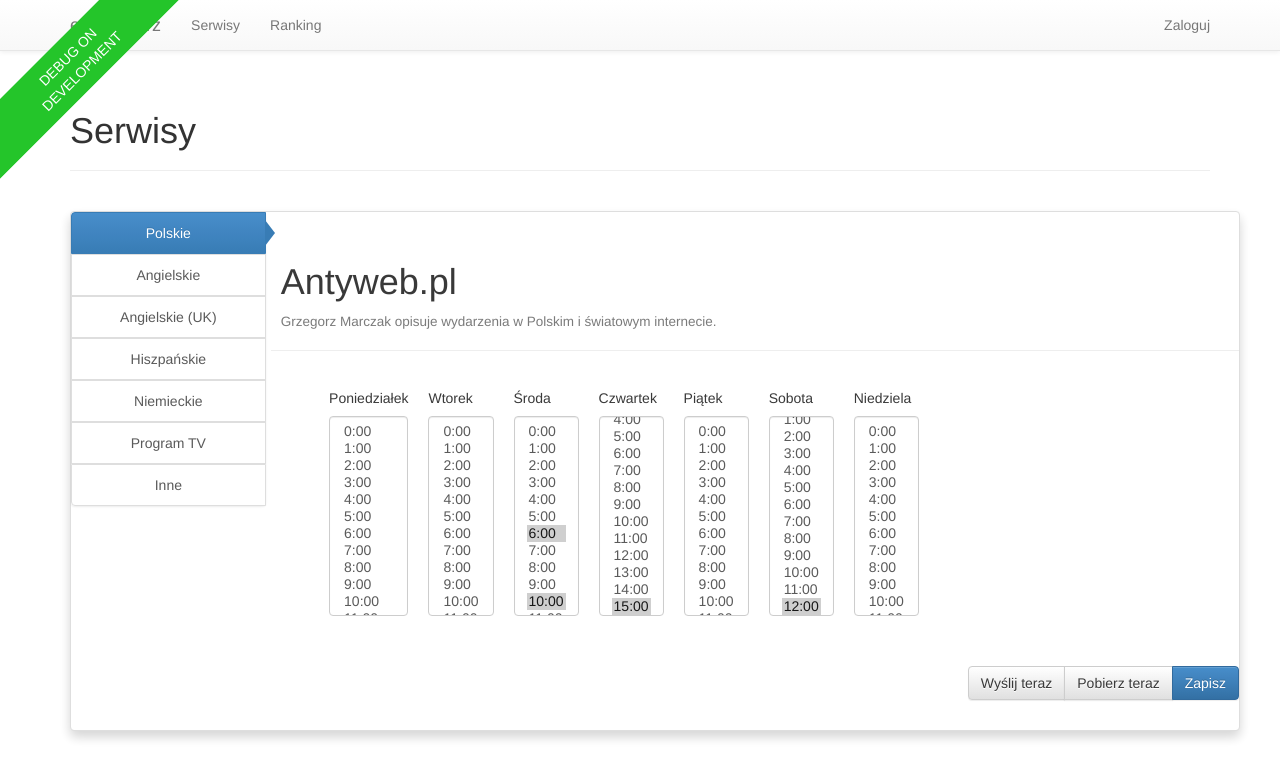
After one commit to SpisTresci/eGazeciarz, a Django app: page /services/1/ in a window 1280 px wide. The commit adds this page. Shown: the top 779 px of the page. Run offline with Django 3.2, Linux system fonts and the light colour scheme; parts of the project's set-up code (start-up, migrations or seed data) failed here and were passed over; some libraries are stand-ins or nearby versions.

Commit message:
WIP: T637_servis_page, dynamicly loaded detail service page

```diff
--- a/egazeciarz/egazeciarz/static/css/services.css
+++ b/egazeciarz/egazeciarz/static/css/services.css
@@ -75,17 +75,30 @@
     max-height: 300px;
 }
 
-
-.week label:first-child {
-    margin-left: 10px;
+.row .page-header {
+    padding-left: 10px;
 }
 
-.week .btn-group {
-    /*float: right;*/
-    padding: 30px 0 30px 0;
+.week {
+    width: 90%;
+    margin: 10px auto;
+}
+
+.week .day_column_container{
+    float: left;
+    padding: 10px;
+}
+
+form .btn-group {
+    float: right;
+    margin: 30px auto;
 }
 
 .week select {
     max-width: 120px;
-    min-height: 250px;
+    min-height: 200px;
 }
+
+.clearfix{
+    clear:  both;
+}
--- a/egazeciarz/services/models.py
+++ b/egazeciarz/services/models.py
@@ -82,6 +82,7 @@
 class Service(models.Model):
     name = models.CharField(max_length=100)
     status = models.BooleanField(default=False)
+    # TODO: add description for each Service
 
     def __str__(self):
         return self.name
--- a/egazeciarz/services/templates/services/detail.html
+++ b/egazeciarz/services/templates/services/detail.html
@@ -1,14 +1,7 @@
-{% extends "base.html" %}
+{% extends 'services/service_base.html' %}
 
-{% block title %}eGazeciarz - Szczegóły serwisu{% endblock title %}
+{% block title %}eGazeciarz - {{ name }}{% endblock title %}
 
-{% block body %}
-    <h1> {{ service.name }} </h1>
-    <form action="{% url 'services:save' service.id %}" method="post">
-    {% csrf_token %}
-        <label>
-            <input type="checkbox" name="status" {% if service.status %} checked {% endif %} value="{{ service.status }}"/>
-        </label>
-        <input type="submit" value="Zapisuj">
-    </form>
-{% endblock body %}
+{% block inner_content %}
+    {% include "services/service_page_view.html" %}
+{% endblock inner_content %}
--- /dev/null
+++ b/egazeciarz/services/templates/services/service_base.html
@@ -0,0 +1,55 @@
+{% extends "egazeciarz/base.html" %}
+{% load widget_tweaks static %}
+
+{% block title %}eGazeciarz - Serwisy{% endblock title %}
+
+{% block css %}
+    <link href="{% static "css/services.css" %}" rel="stylesheet" type="text/css">
+{% endblock css %}
+
+{% block js %}
+    <script src="{% static "js/vertical_tab.js" %}" ></script>
+{% endblock js %}
+
+{% block body %}
+    <div class="container">
+        <div class="page-header">
+            <h1>Serwisy</h1>
+        </div>
+        <div class="container">
+            <!-- Formularz szukaj nie ma jeszcze przygotowanej strony dla wyświetlania wyników -->
+            <!--
+            <div class="row">
+                <form role="search">
+                    <div class="input-group">
+                        <input type="text" class="form-control" placeholder="Szukaj">
+                        <div class="input-group-btn">
+                            <button class="btn btn-default" type="submit"><i class="glyphicon glyphicon-search"></i></button>
+                        </div>
+                    </div>
+                </form>
+            </div>
+            -->
+        </div>
+        <div class="container">
+            <div class="row">
+                <div class="col-lg-12 col-md-12 col-sm-12 col-xs-12 bhoechie-tab-container">
+                    <div class="col-lg-2 col-md-2 col-sm-2 col-xs-5 bhoechie-tab-menu">
+                        <div class="list-group">
+                            {% for section in sections %}
+                                <a href="#" class="list-group-item text-center{% if forloop.first %} active{% endif %}">{{section.name}}</a>
+                            {% endfor %}
+                        </div>
+                    </div>
+                    <div class="col-lg-10 col-md-10 col-sm-10 col-xs-7 bhoechie-tab">
+                        {% for section in sections %}
+                            <div class="bhoechie-tab-content{% if forloop.first %} active{% endif %}">
+                                {% block inner_content %}{% endblock inner_content %}
+                            </div>
+                        {% endfor %}
+                    </div>
+                </div>
+            </div>
+        </div>
+    </div>
+{% endblock body %}
--- /dev/null
+++ b/egazeciarz/services/templates/services/service_page_view.html
@@ -0,0 +1,29 @@
+{% load zip_tuple %}
+<!-- {{ section.name }}/{{ name }} -->
+<div class="row" >
+    <div class="page-header">
+        <h1>{{ name }}</h1>
+        <h4><small>{{ description }}</small></h4>
+    </div>
+
+    <form action="/" method="get">
+        <div class="week">
+            {% for day_number, day_name in days_of_the_week %}
+                <div class="day_column_container">
+                    <h5> {{ day_name }}</h5>
+                    <select multiple id="day{{ day_number }}" class="form-control" >
+                        {% for i in hours_per_day %}
+                            <option {% if day_number|zip_tuple:i in subscribed %}selected{% endif %}>{{ i }}:00</option>
+                        {% endfor %}
+                    </select>
+                </div>
+            {% endfor %}
+            <div class="clearfix"></div>
+        </div>
+        <div class="btn-group" role="group">
+            <button type="submit" class="btn btn-default">Wyślij teraz</button>
+            <button type="submit" class="btn btn-default">Pobierz teraz</button>
+            <button type="submit" class="btn btn-primary">Zapisz</button>
+        </div>
+    </form>
+</div>
--- a/egazeciarz/services/templates/services/services_thumbnails_view.html
+++ b/egazeciarz/services/templates/services/services_thumbnails_view.html
@@ -2,7 +2,7 @@
 <div class="row" >
     {% for service in section.services %}
         <div class="col-lg-2 col-md-2 col-sm-3 col-xs-12">
-            <a href="#" class="thumbnail text-center">
+            <a href="/services/{{ service.id }}/{{ service.title|slugify }}" class="thumbnail text-center">
                 <div class="cover" style="background-image:url('{{ service.cover }}')"></div>
                 <div class="service-title" title="{{ service.title }}">{{ service.title }}</div>
             </a>
--- /dev/null
+++ b/egazeciarz/services/templatetags/zip_tuple.py
@@ -0,0 +1,7 @@
+from django import template
+
+register = template.Library()
+
+@register.filter(name='zip_tuple')
+def zip_tuple(value, arg):
+    return value, arg
--- a/egazeciarz/services/urls.py
+++ b/egazeciarz/services/urls.py
@@ -5,6 +5,6 @@
 urlpatterns = patterns(
     '',
     url(r'^$', views.IndexView, name='index'),
-    url(r'^(?P<pk>\d+)/$', views.DetailView.as_view(), name='detail'),
+    url(r'^(?P<service_id>\d+)/([\w-]+)?$', views.DetailView, name='detail'),
     url(r'^(?P<service_id>\d+)/save$', views.save, name='save'),
 )
--- a/egazeciarz/services/views.py
+++ b/egazeciarz/services/views.py
@@ -9,40 +9,50 @@
 
 from django.shortcuts import render
 
-context = {
+index_context = {
+
+
     'sections': [
         {
             'name': 'Polskie',
             'services': [
                 {
+                    'id': 1,
                     'cover': 'http://i.imgur.com/Ei4tfbo.png',
                     'title': u'Newsweek Polska',
                 },
                 {
+                    'id': 2,
                     'cover': 'http://i.imgur.com/qn51KVR.png',
                     'title': u'Gazeta Wyborcza',
                 },
                 {
+                    'id': 3,
                     'cover': 'http://i.imgur.com/kfbAP6E.png',
                     'title': u'Niebezpiecznik.pl',
                 },
                 {
+                    'id': 4,
                     'cover': 'http://i.imgur.com/1N7wlti.png',
                     'title': u'Czytania na każdy dzień',
                 },
                 {
+                    'id': 5,
                     'cover': 'http://i.imgur.com/5IACxjT.png',
                     'title': u'eKundelek.pl',
                 },
                 {
+                    'id': 6,
                     'cover': 'http://i.imgur.com/1Pcdry3.png',
                     'title': u'Bash.org.pl',
                 },
                 {
+                    'id': 7,
                     'cover': 'http://i.imgur.com/4UG050N.png',
                     'title': u'Bankier.pl',
                 },
                 {
+                    'id': 8,
                     'cover': 'http://i.imgur.com/4hXCAjx.png',
                     'title': u'Gazeta Prawna',
                 },
@@ -52,18 +62,22 @@
             'name': 'Angielskie',
             'services': [
                 {
+                    'id': 9,
                     'cover': 'http://i.imgur.com/Ei4tfbo.png',
                     'title': u'Newsweek',
                 },
                 {
+                    'id': 10,
                     'cover': 'http://i.imgur.com/Ei4tfbo.png',
                     'title': u'New York Times',
                 },
                 {
+                    'id': 11,
                     'cover': 'http://i.imgur.com/Ei4tfbo.png',
                     'title': u'Linux Weekly News',
                 },
                 {
+                    'id': 12,
                     'cover': 'http://i.imgur.com/Ei4tfbo.png',
                     'title': u'Slashdot',
                 },
@@ -97,12 +111,42 @@
 
 
 def IndexView(request):
-    return render(request, 'services/index.html', context)
+    return render(request, 'services/index.html', index_context)
 
 
-class DetailView(generic.DetailView):
-    template_name = 'services/detail.html'
-    model = Service
+# class DetailView(generic.DetailView):
+#     template_name = 'services/detail.html'
+#     model = Service
+
+def DetailView(request, service_id):
+    context = {
+        'days_of_the_week': [
+            (0, u"Poniedziałek"),
+            (1, u"Wtorek"),
+            (2, u"Środa"),
+            (3, u"Czwartek"),
+            (4, u"Piątek"),
+            (5, u"Sobota"),
+            (6, u"Niedziela"),
+        ],
+        'hours_per_day': range(24),
+
+        'subscribed': [
+            (3, 15),
+            (5, 12),
+            (2, 6),
+            (2, 10),
+        ],
+
+        'id': 1,
+        'name': u"Antyweb.pl",
+        'description': u"Grzegorz Marczak opisuje wydarzenia w Polskim i światowym internecie."
+    }
+
+    context.update(index_context)
+
+    return render(request, 'services/detail.html', context)
+
 
 
 def save(request, service_id):
```
Also changed, not shown: egazeciarz/services/templates/services/index.html (+4 -53 lines), egazeciarz/services/templates/services/service_page.html (deleted, +0 -45 lines), egazeciarz/services/templatetags/__init__.py (added).
